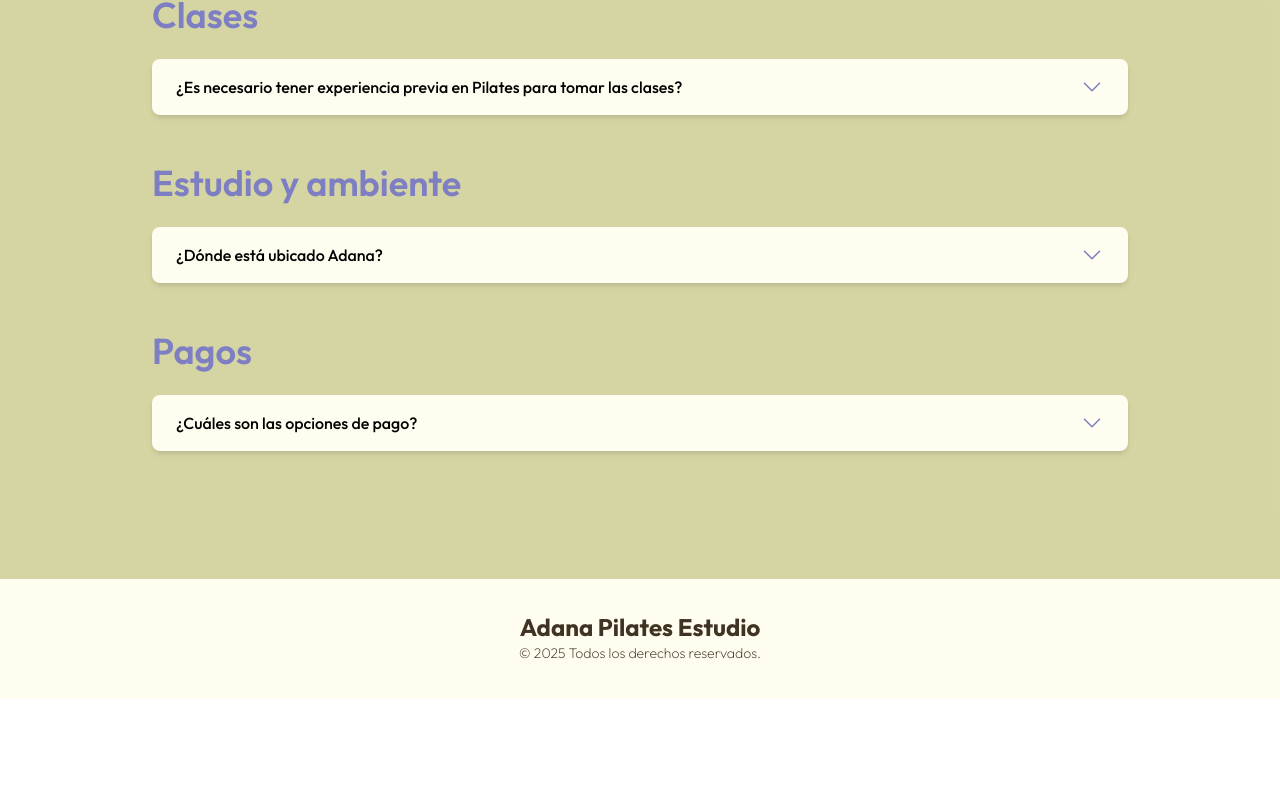
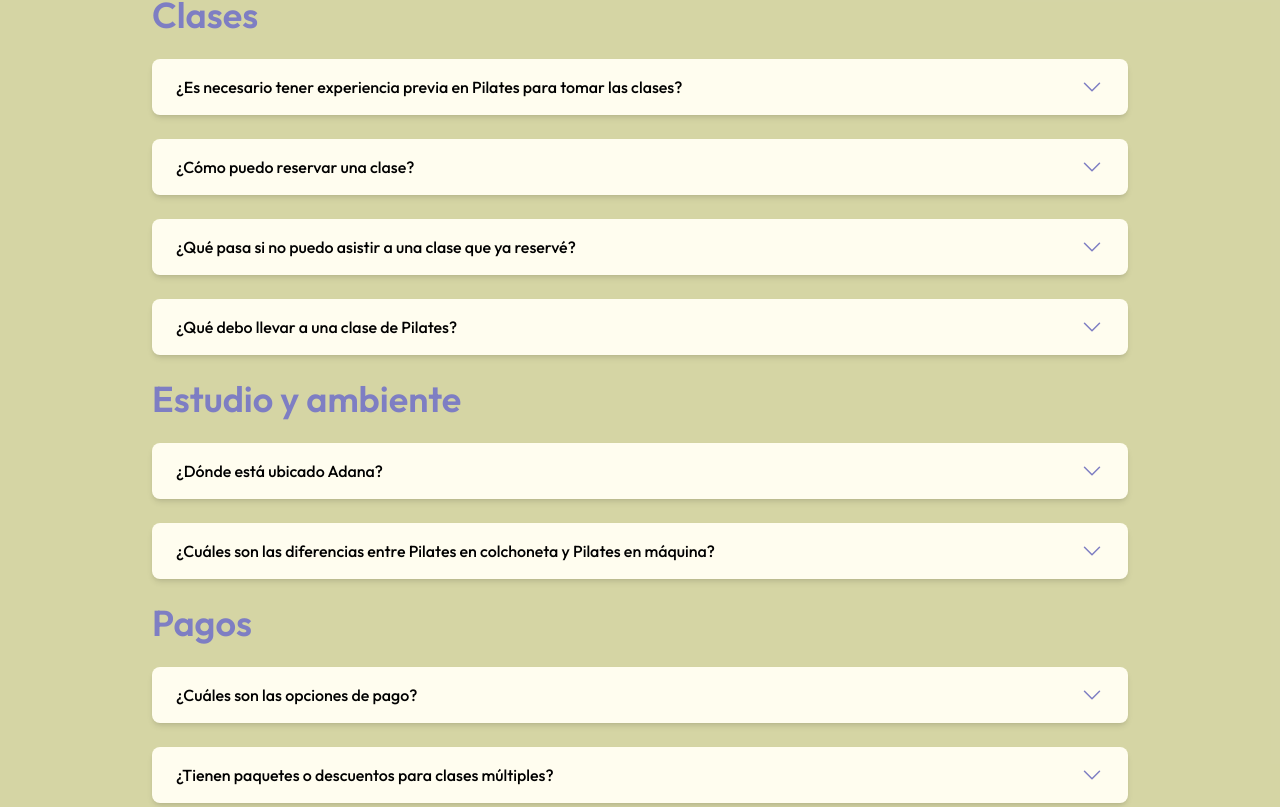
Before and after one commit to JorgeVargas03/Adana-SW, a React (Vite) app in the folder frontend/: page /faq in a window 1280 px wide. Shown: the part 253-1060 px from the top of the page. Before the commit the page ends 952 px from the top, so only its background shows below. Built offline with nearby package versions, Linux system fonts and the light colour scheme.

Commit message:
Sección de preguntas frecuentes completadas

```diff
--- a/frontend/src/pages/Faq.jsx
+++ b/frontend/src/pages/Faq.jsx
@@ -12,7 +12,7 @@ const Faq = () => {
 
       <div className="max-w-5xl mx-auto px-6 py-16">
         {/* Sección de Clases */}
-        <div className="mb-12">
+        <div className="mb-6">
           <h3 className="font-semibold text-4xl text-[#7E7EC3] mb-6">
             Clases
           </h3>
@@ -36,13 +36,89 @@ const Faq = () => {
                 </>
               )}
             </Disclosure>
+          </div>
+        </div>
+
+        <div className="mb-6">
+          <div className="space-y-4">
+            <Disclosure>
+              {({ open }) => (
+                <>
+                  <Disclosure.Button
+                    className="flex justify-between w-full px-6 py-4 text-left bg-barcolor rounded-lg shadow-md hover:bg-[#7E7EC3] hover:text-white transition-colors duration-300"
+                  >
+                    <span className="font-medium">¿Cómo puedo reservar una clase?</span>
+                    <ChevronDownIcon className={`${open ? 'transform rotate-180' : ''} w-6 h-6 text-[#7E7EC3] transition-transform`} />
+                  </Disclosure.Button>
+                  <Disclosure.Panel
+                    className={`px-6 pt-4 pb-6 text-gray-700 overflow-hidden transition-all duration-500 ease-in-out
+                    ${open ? 'max-h-screen opacity-100' : 'max-h-0 opacity-0'}`}
+                  >
+                    Puedes reservar tu clase a través de nuestro sistema en línea en nuestra página web. Simplemente selecciona la clase que te interesa, elige el horario y confirma tu reserva. También puedes contactarnos por teléfono o correo electrónico para asistencia en el proceso de reserva.
+                  </Disclosure.Panel>
+                </>
+              )}
+            </Disclosure>
+          </div>
+
+        </div>
+
+        <div className="mb-6">
+
+          <div className="space-y-4">
+            <Disclosure>
+              {({ open }) => (
+                <>
+                  <Disclosure.Button
+                    className="flex justify-between w-full px-6 py-4 text-left bg-barcolor rounded-lg shadow-md hover:bg-[#7E7EC3] hover:text-white transition-colors duration-300"
+                  >
+                    <span className="font-medium">¿Qué pasa si no puedo asistir a una clase que ya reservé?</span>
+                    <ChevronDownIcon className={`${open ? 'transform rotate-180' : ''} w-6 h-6 text-[#7E7EC3] transition-transform`} />
+                  </Disclosure.Button>
+                  <Disclosure.Panel
+                    className={`px-6 pt-4 pb-6 text-gray-700 overflow-hidden transition-all duration-500 ease-in-out
+                    ${open ? 'max-h-screen opacity-100' : 'max-h-0 opacity-0'}`}
+                  >
+                    Si no puedes asistir a una clase, y ya pagaste en nuestro sistema de agendación de citas, por el momento no podemos reagendar o hacer una devolución del pago.
+                  </Disclosure.Panel>
+                </>
+              )}
+            </Disclosure>
 
             {/* Repetir para las demás preguntas */}
           </div>
+
+        </div>
+
+        <div className="mb-6">
+
+          <div className="space-y-4">
+            <Disclosure>
+              {({ open }) => (
+                <>
+                  <Disclosure.Button
+                    className="flex justify-between w-full px-6 py-4 text-left bg-barcolor rounded-lg shadow-md hover:bg-[#7E7EC3] hover:text-white transition-colors duration-300"
+                  >
+                    <span className="font-medium">¿Qué debo llevar a una clase de Pilates?</span>
+                    <ChevronDownIcon className={`${open ? 'transform rotate-180' : ''} w-6 h-6 text-[#7E7EC3] transition-transform`} />
+                  </Disclosure.Button>
+                  <Disclosure.Panel
+                    className={`px-6 pt-4 pb-6 text-gray-700 overflow-hidden transition-all duration-500 ease-in-out
+                    ${open ? 'max-h-screen opacity-100' : 'max-h-0 opacity-0'}`}
+                  >
+                    Se recomienda usar ropa cómoda que te permita moverte libremente. No es necesario traer equipo adicional, ya que el estudio proporciona colchonetas y otros materiales. Sin embargo, puedes traer tu propia botella de agua para mantenerte hidratado.
+                  </Disclosure.Panel>
+                </>
+              )}
+            </Disclosure>
+
+            {/* Repetir para las demás preguntas */}
+          </div>
+
         </div>
 
         {/* Sección de Estudio y ambiente */}
-        <div className="mb-12">
+        <div className="mb-6">
           <h3 className="font-semibold text-4xl text-[#7E7EC3] mb-6">
             Estudio y ambiente
           </h3>
@@ -69,6 +145,34 @@ const Faq = () => {
 
             {/* Repetir estructura para las demás preguntas */}
           </div>
+
+        </div>
+
+        <div className="mb-6">
+
+          <div className="space-y-4">
+            <Disclosure>
+              {({ open }) => (
+                <>
+                  <Disclosure.Button
+                    className="flex justify-between w-full px-6 py-4 text-left bg-barcolor rounded-lg shadow-md hover:bg-[#7E7EC3] hover:text-white transition-colors duration-300"
+                  >
+                    <span className="font-medium">¿Cuáles son las diferencias entre Pilates en colchoneta y Pilates en máquina?</span>
+                    <ChevronDownIcon className={`${open ? 'transform rotate-180' : ''} w-6 h-6 text-[#7E7EC3] transition-transform`} />
+                  </Disclosure.Button>
+                  <Disclosure.Panel
+                    className={`px-6 pt-4 pb-6 text-gray-700 overflow-hidden transition-all duration-500 ease-in-out
+                    ${open ? 'max-h-screen opacity-100' : 'max-h-0 opacity-0'}`}
+                  >
+                    El Pilates en colchoneta utiliza solo tu peso corporal y es ideal para trabajar el core y mejorar la flexibilidad. El Pilates en máquina (como el Reformer) usa equipo especializado que proporciona resistencia y permite un mayor rango de movimiento. Ambos enfoques son efectivos, pero las máquinas ofrecen una variación adicional que puede ser más desafiante.
+                  </Disclosure.Panel>
+                </>
+              )}
+            </Disclosure>
+
+            {/* Repetir estructura para las demás preguntas */}
+          </div>
+
         </div>
 
         {/* Sección de Pagos */}
@@ -77,6 +181,7 @@ const Faq = () => {
             Pagos
           </h3>
 
+          <div className="mb-6">
             <div className="space-y-4">
               <Disclosure>
                 {({ open }) => (
@@ -91,7 +196,7 @@ const Faq = () => {
                       className={`px-6 pt-4 pb-6 text-gray-700 overflow-hidden transition-all duration-500 ease-in-out
                       ${open ? 'max-h-screen opacity-100' : 'max-h-0 opacity-0'}`}
                     >
-                    Aceptamos efectivo, transferencia bancaria y todas las tarjetas de crédito/débito. También Mercado Pago.
+                      Solamente se pueden hacer pagos mediante PayPal.
                     </Disclosure.Panel>
                   </>
                 )}
@@ -100,6 +205,36 @@ const Faq = () => {
               {/* Repetir estructura para las demás preguntas */}
             </div>
           </div>
+
+          <div className="mb-6">
+            <div className="space-y-4">
+              <Disclosure>
+                {({ open }) => (
+                  <>
+                    <Disclosure.Button
+                      className="flex justify-between w-full px-6 py-4 text-left bg-barcolor rounded-lg shadow-md hover:bg-[#7E7EC3] hover:text-white transition-colors duration-300"
+                    >
+                      <span className="font-medium">¿Tienen paquetes o descuentos para clases múltiples?</span>
+                      <ChevronDownIcon className={`${open ? 'transform rotate-180' : ''} w-6 h-6 text-[#7E7EC3] transition-transform`} />
+                    </Disclosure.Button>
+                    <Disclosure.Panel
+                      className={`px-6 pt-4 pb-6 text-gray-700 overflow-hidden transition-all duration-500 ease-in-out
+                      ${open ? 'max-h-screen opacity-100' : 'max-h-0 opacity-0'}`}
+                    >
+                      Sí, ofrecemos paquetes con descuentos para quienes deseen tomar varias clases a lo largo del mes. El descuento se refleja a partir de agendar 3 clases en nuestro sistema en el Carrito de Compras
+                    </Disclosure.Panel>
+                  </>
+                )}
+              </Disclosure>
+
+              {/* Repetir estructura para las demás preguntas */}
+            </div>
+          </div>
+
+        </div>
+
+
+
       </div>
     </section>
   );
```
Lines whose indentation alone changed are shown as unchanged.
